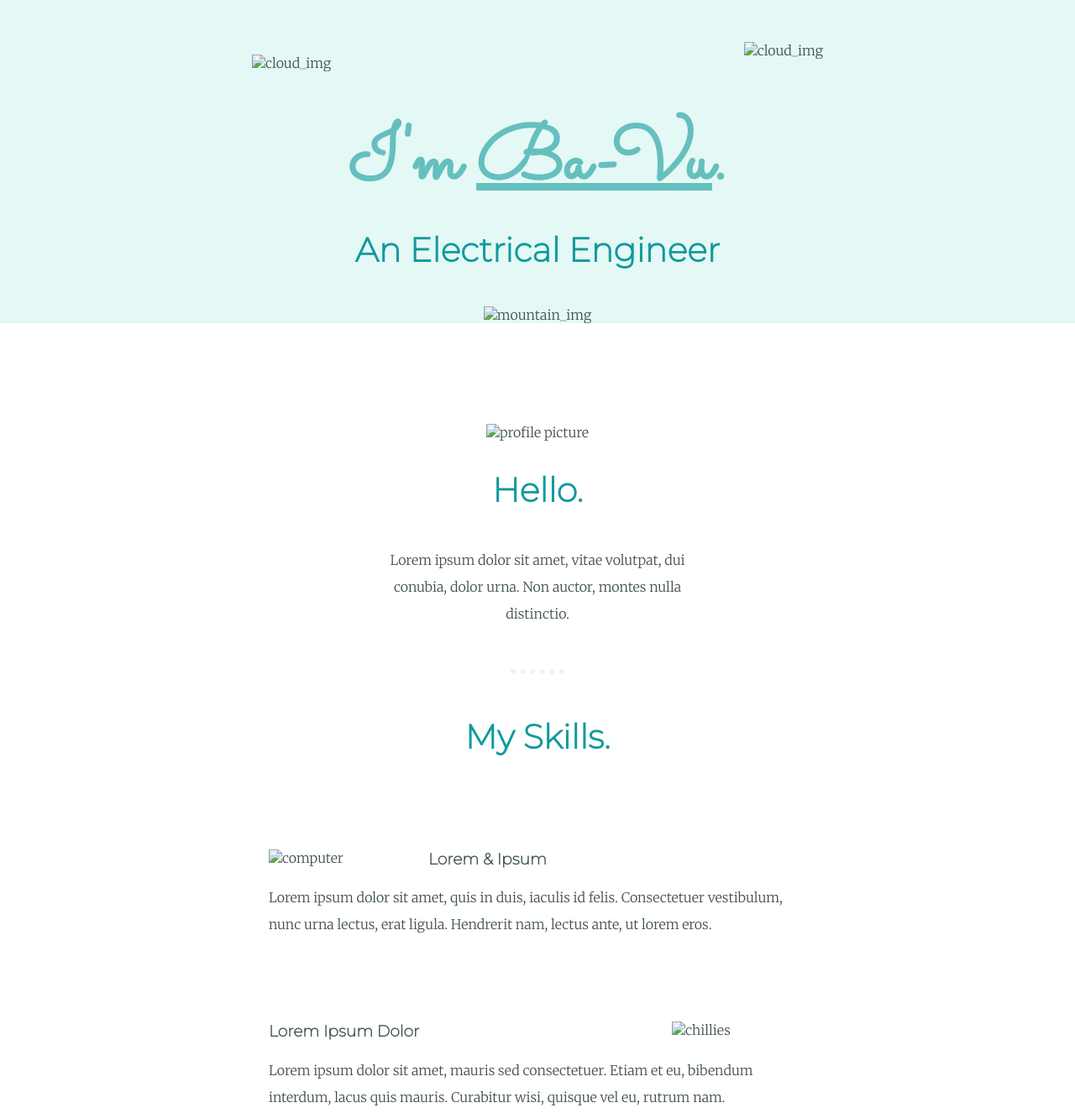
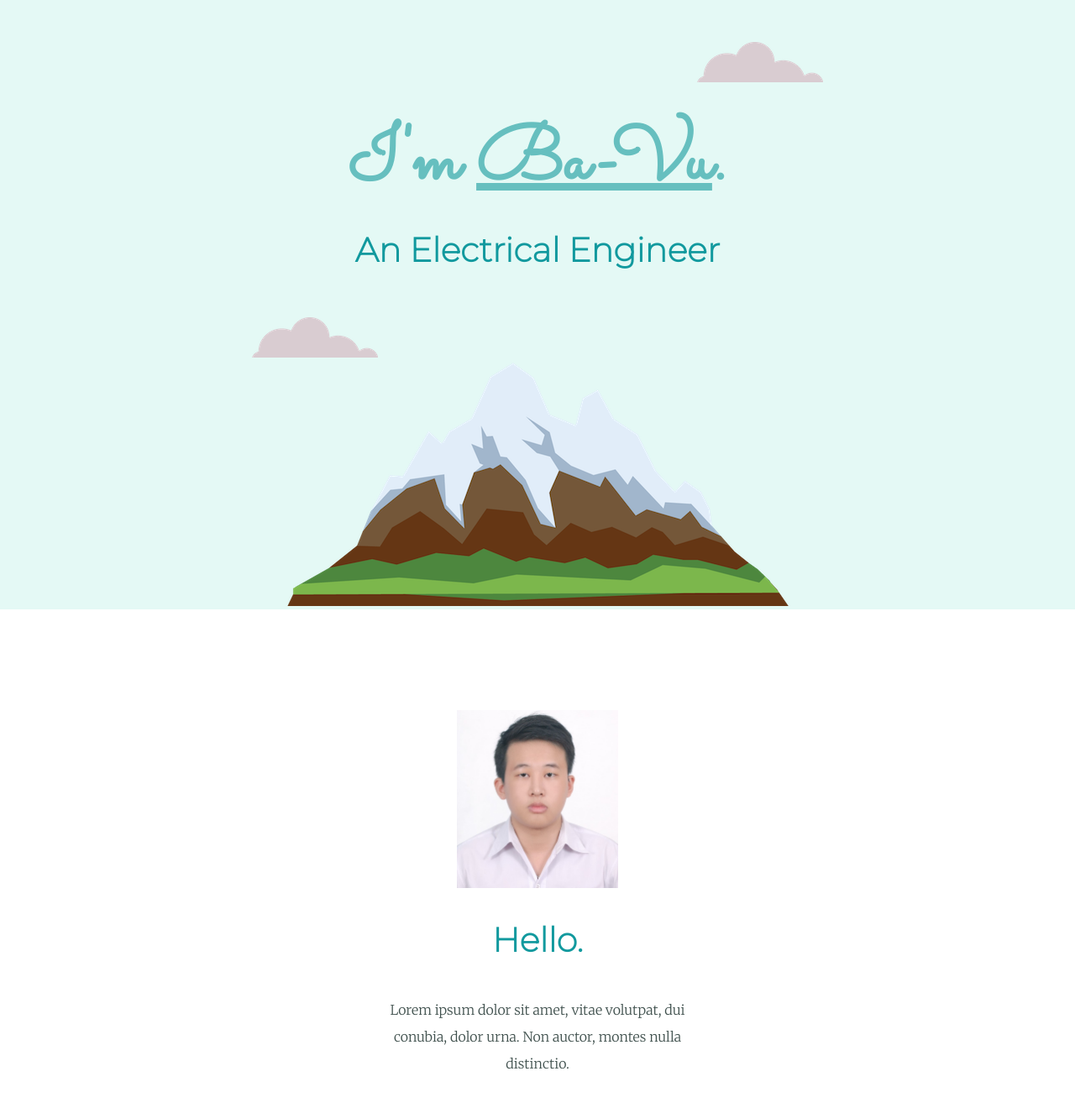
Before and after one commit to bavutran/cv, a plain HTML site: page index.html in a window 1280 px wide. Shown: the top 1326 px of the page at 84% size. Drawn offline with Linux system fonts and the light colour scheme; files that its build step writes are made by us from their sources.

Commit message:
Update index.html

```diff
--- a/index.html
+++ b/index.html
@@ -4,23 +4,23 @@
 <head>
   <meta charset="utf-8">
   <title>MySite</title>
-  <link rel="stylesheet" href="css/styles.css">
+  <link rel="stylesheet" href="styles.css">
   <link rel="icon" href="favicon.ico">
   <link href="https://fonts.googleapis.com/css2?family=Merriweather:wght@300&family=Montserrat:wght@200&family=Sacramento&display=swap" rel="stylesheet">
 </head>
 
 <body>
   <div class="top-container">
-    <img class="top-cloud" src="images/cloud.png" alt="cloud_img">
+    <img class="top-cloud" src="cloud.png" alt="cloud_img">
     <h1> I'm <span class="text1">Ba-Vu</span>.</h1>
     <h2 class="JobName">An Electrical Engineer</h2>
-    <img class="bottom-cloud" src="images/cloud.png" alt="cloud_img">
-    <img src="images/mountain.png" alt="mountain_img">
+    <img class="bottom-cloud" src="cloud.png" alt="cloud_img">
+    <img src="mountain.png" alt="mountain_img">
   </div>
 
   <div class="middle-container">
     <div class="profile">
-      <img class="photo" src="images/BaVuTran.jpg" alt="profile picture">
+      <img class="photo" src="BaVuTran.jpg" alt="profile picture">
       <h2>Hello.</h2>
       <p class="intro">Lorem ipsum dolor sit amet, vitae volutpat, dui conubia, dolor urna. Non auctor, montes nulla distinctio.</p>
     </div>
@@ -28,12 +28,12 @@
     <div class="skills">
       <h2>My Skills.</h2>
       <div class="skill-row">
-        <img class="computer_img" src="images/computer.png" alt="computer">
+        <img class="computer_img" src="computer.png" alt="computer">
         <h3>Lorem & Ipsum</h3>
         <p class="Code-skill-des">Lorem ipsum dolor sit amet, quis in duis, iaculis id felis. Consectetuer vestibulum, nunc urna lectus, erat ligula. Hendrerit nam, lectus ante, ut lorem eros.</p>
       </div>
       <div class="skill-row">
-        <img class="chili_img" src="images/chillies.png" alt="chillies">
+        <img class="chili_img" src="chillies.png" alt="chillies">
         <h3>Lorem Ipsum Dolor</h3>
         <p>Lorem ipsum dolor sit amet, mauris sed consectetuer. Etiam et eu, bibendum interdum, lacus quis mauris. Curabitur wisi, quisque vel eu, rutrum nam.</p>
       </div>
```
